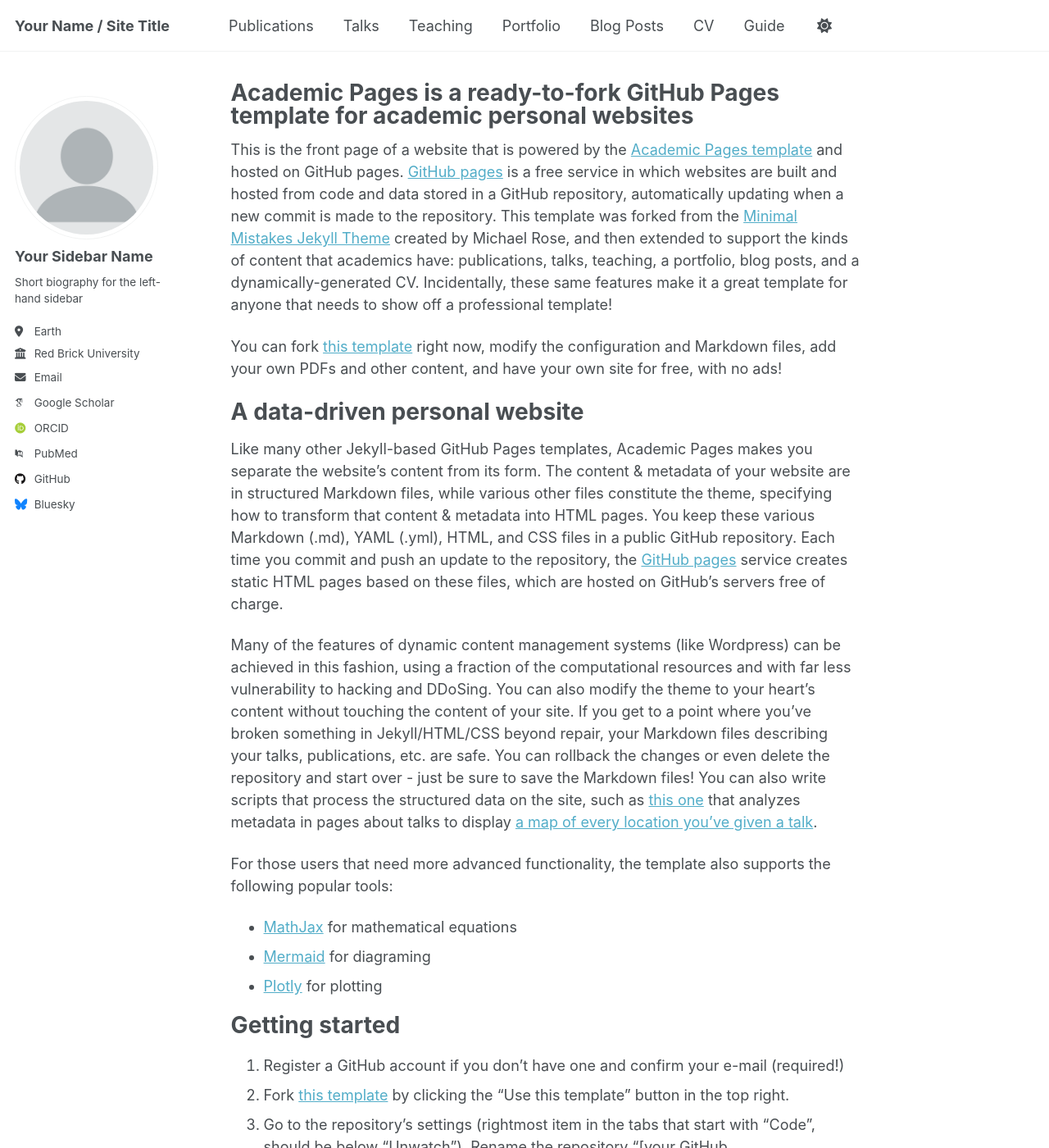
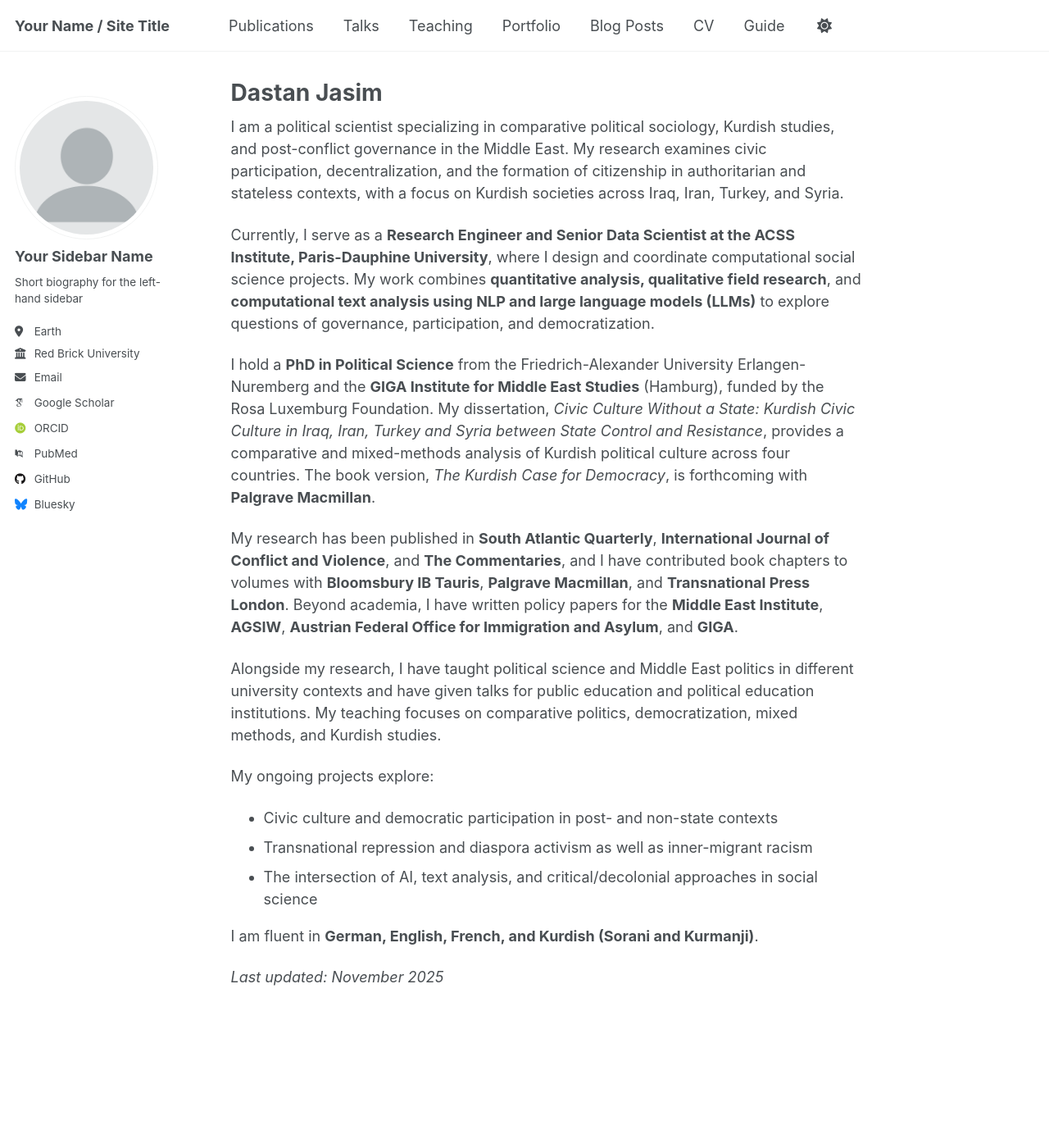
Before and after one commit to dastan-jasim/dastan-jasim.github.io, a Jekyll site: the page built from _pages/about.md, in a window 1280 px wide and 1400 px high. Shown: the whole window at 82% size. Built offline with Jekyll 4.4.1, drawn with Linux system fonts in a browser that asks for light colours; some web fonts are replaced; a script that is not in the unit is left out; some of the changed text lies outside the part shown.

Commit message:
Update about.md

```diff
--- a/_pages/about.md
+++ b/_pages/about.md
@@ -1,56 +1,27 @@
 ---
 permalink: /
-title: "Academic Pages is a ready-to-fork GitHub Pages template for academic personal websites"
+title: "Dastan Jasim"
 author_profile: true
 redirect_from:
   - /about/
   - /about.html
 ---
 
-This is the front page of a website that is powered by the [Academic Pages template](https://github.com/academicpages/academicpages.github.io) and hosted on GitHub pages. [GitHub pages](https://pages.github.com) is a free service in which websites are built and hosted from code and data stored in a GitHub repository, automatically updating when a new commit is made to the repository. This template was forked from the [Minimal Mistakes Jekyll Theme](https://mmistakes.github.io/minimal-mistakes/) created by Michael Rose, and then extended to support the kinds of content that academics have: publications, talks, teaching, a portfolio, blog posts, and a dynamically-generated CV. Incidentally, these same features make it a great template for anyone that needs to show off a professional template!
+I am a political scientist specializing in comparative political sociology, Kurdish studies, and post-conflict governance in the Middle East. My research examines civic participation, decentralization, and the formation of citizenship in authoritarian and stateless contexts, with a focus on Kurdish societies across Iraq, Iran, Turkey, and Syria.
 
- You can fork [this template](https://github.com/academicpages/academicpages.github.io) right now, modify the configuration and Markdown files, add your own PDFs and other content, and have your own site for free, with no ads!
+Currently, I serve as a **Research Engineer and Senior Data Scientist at the ACSS Institute, Paris-Dauphine University**, where I design and coordinate computational social science projects. My work combines **quantitative analysis, qualitative field research**, and **computational text analysis using NLP and large language models (LLMs)** to explore questions of governance, participation, and democratization.
 
-A data-driven personal website
-======
-Like many other Jekyll-based GitHub Pages templates, Academic Pages makes you separate the website's content from its form. The content & metadata of your website are in structured Markdown files, while various other files constitute the theme, specifying how to transform that content & metadata into HTML pages. You keep these various Markdown (.md), YAML (.yml), HTML, and CSS files in a public GitHub repository. Each time you commit and push an update to the repository, the [GitHub pages](https://pages.github.com/) service creates static HTML pages based on these files, which are hosted on GitHub's servers free of charge.
+I hold a **PhD in Political Science** from the Friedrich-Alexander University Erlangen-Nuremberg and the **GIGA Institute for Middle East Studies** (Hamburg), funded by the Rosa Luxemburg Foundation. My dissertation, *Civic Culture Without a State: Kurdish Civic Culture in Iraq, Iran, Turkey and Syria between State Control and Resistance*, provides a comparative and mixed-methods analysis of Kurdish political culture across four countries. The book version, *The Kurdish Case for Democracy*, is forthcoming with **Palgrave Macmillan**.
 
-Many of the features of dynamic content management systems (like Wordpress) can be achieved in this fashion, using a fraction of the computational resources and with far less vulnerability to hacking and DDoSing. You can also modify the theme to your heart's content without touching the content of your site. If you get to a point where you've broken something in Jekyll/HTML/CSS beyond repair, your Markdown files describing your talks, publications, etc. are safe. You can rollback the changes or even delete the repository and start over - just be sure to save the Markdown files! You can also write scripts that process the structured data on the site, such as [this one](https://github.com/academicpages/academicpages.github.io/blob/master/talkmap.ipynb) that analyzes metadata in pages about talks to display [a map of every location you've given a talk](https://academicpages.github.io/talkmap.html).
+My research has been published in **South Atlantic Quarterly**, **International Journal of Conflict and Violence**, and **The Commentaries**, and I have contributed book chapters to volumes with **Bloomsbury IB Tauris**, **Palgrave Macmillan**, and **Transnational Press London**. Beyond academia, I have written policy papers for the **Middle East Institute**, **AGSIW**, **Austrian Federal Office for Immigration and Asylum**, and **GIGA**.
 
-For those users that need more advanced functionality, the template also supports the following popular tools:
-- [MathJax](https://www.mathjax.org/) for mathematical equations
-- [Mermaid](https://mermaid.js.org/) for diagraming
-- [Plotly](https://plotly.com/javascript/) for plotting
+Alongside my research, I have taught political science and Middle East politics in different university contexts and have given talks for public education and political education institutions. My teaching focuses on comparative politics, democratization, mixed methods, and Kurdish studies.
 
-Getting started
-======
-1. Register a GitHub account if you don't have one and confirm your e-mail (required!)
-1. Fork [this template](https://github.com/academicpages/academicpages.github.io) by clicking the "Use this template" button in the top right.
-1. Go to the repository's settings (rightmost item in the tabs that start with "Code", should be below "Unwatch"). Rename the repository "[your GitHub username].github.io", which will also be your website's URL.
-1. Set site-wide configuration and create content & metadata (see below -- also see [this set of diffs](https://archive.is/3TPas) showing what files were changed to set up [an example site](https://getorg-testacct.github.io) for a user with the username "getorg-testacct")
-1. Upload any files (like PDFs, .zip files, etc.) to the files/ directory. They will appear at https://[your GitHub username].github.io/files/example.pdf.
-1. Check status by going to the repository settings, in the "GitHub pages" section
+My ongoing projects explore:
+- Civic culture and democratic participation in post- and non-state contexts
+- Transnational repression and diaspora activism as well as inner-migrant racism
+- The intersection of AI, text analysis, and critical/decolonial approaches in social science
 
-Site-wide configuration
-------
-The main configuration file for the site is in the base directory in [_config.yml](https://github.com/academicpages/academicpages.github.io/blob/master/_config.yml), which defines the content in the sidebars and other site-wide features. You will need to replace the default variables with ones about yourself and your site's github repository. The configuration file for the top menu is in [_data/navigation.yml](https://github.com/academicpages/academicpages.github.io/blob/master/_data/navigation.yml). For example, if you don't have a portfolio or blog posts, you can remove those items from that navigation.yml file to remove them from the header.
+I am fluent in **German, English, French, and Kurdish (Sorani and Kurmanji)**.
 
-Create content & metadata
-------
-For site content, there is one Markdown file for each type of content, which are stored in directories like _publications, _talks, _posts, _teaching, or _pages. For example, each talk is a Markdown file in the [_talks directory](https://github.com/academicpages/academicpages.github.io/tree/master/_talks). At the top of each Markdown file is structured data in YAML about the talk, which the theme will parse to do lots of cool stuff. The same structured data about a talk is used to generate the list of talks on the [Talks page](https://academicpages.github.io/talks), each [individual page](https://academicpages.github.io/talks/2012-03-01-talk-1) for specific talks, the talks section for the [CV page](https://academicpages.github.io/cv), and the [map of places you've given a talk](https://academicpages.github.io/talkmap.html) (if you run this [python file](https://github.com/academicpages/academicpages.github.io/blob/master/talkmap.py) or [Jupyter notebook](https://github.com/academicpages/academicpages.github.io/blob/master/talkmap.ipynb), which creates the HTML for the map based on the contents of the _talks directory).
-
-**Markdown generator**
-
-The repository includes [a set of Jupyter notebooks](https://github.com/academicpages/academicpages.github.io/tree/master/markdown_generator
-) that converts a CSV containing structured data about talks or presentations into individual Markdown files that will be properly formatted for the Academic Pages template. The sample CSVs in that directory are the ones I used to create my own personal website at stuartgeiger.com. My usual workflow is that I keep a spreadsheet of my publications and talks, then run the code in these notebooks to generate the Markdown files, then commit and push them to the GitHub repository.
-
-How to edit your site's GitHub repository
-------
-Many people use a git client to create files on their local computer and then push them to GitHub's servers. If you are not familiar with git, you can directly edit these configuration and Markdown files directly in the github.com interface. Navigate to a file (like [this one](https://github.com/academicpages/academicpages.github.io/blob/master/_talks/2012-03-01-talk-1.md) and click the pencil icon in the top right of the content preview (to the right of the "Raw | Blame | History" buttons). You can delete a file by clicking the trashcan icon to the right of the pencil icon. You can also create new files or upload files by navigating to a directory and clicking the "Create new file" or "Upload files" buttons.
-
-Example: editing a Markdown file for a talk
-![Editing a Markdown file for a talk](/images/editing-talk.png)
-
-For more info
-------
-More info about configuring Academic Pages can be found in [the guide](https://academicpages.github.io/markdown/), the [growing wiki](https://github.com/academicpages/academicpages.github.io/wiki), and you can always [ask a question on GitHub](https://github.com/academicpages/academicpages.github.io/discussions). The [guides for the Minimal Mistakes theme](https://mmistakes.github.io/minimal-mistakes/docs/configuration/) (which this theme was forked from) might also be helpful.
+_Last updated: {{ site.time | date: "%B %Y" }}_
```
